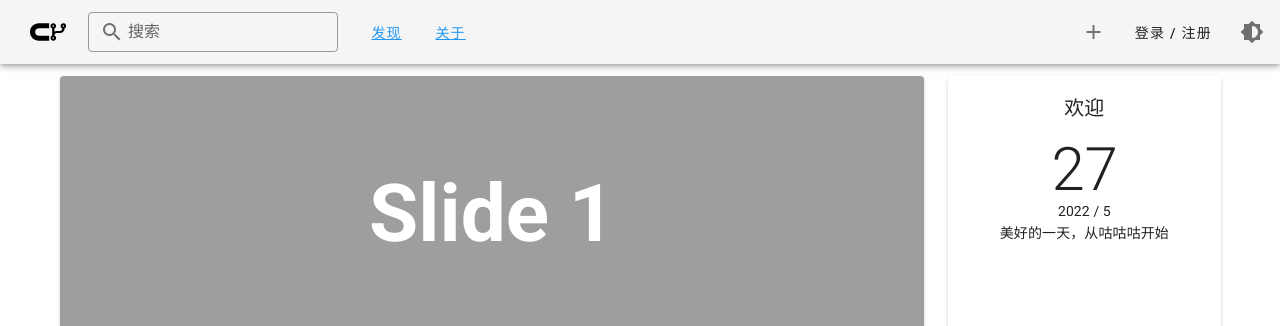
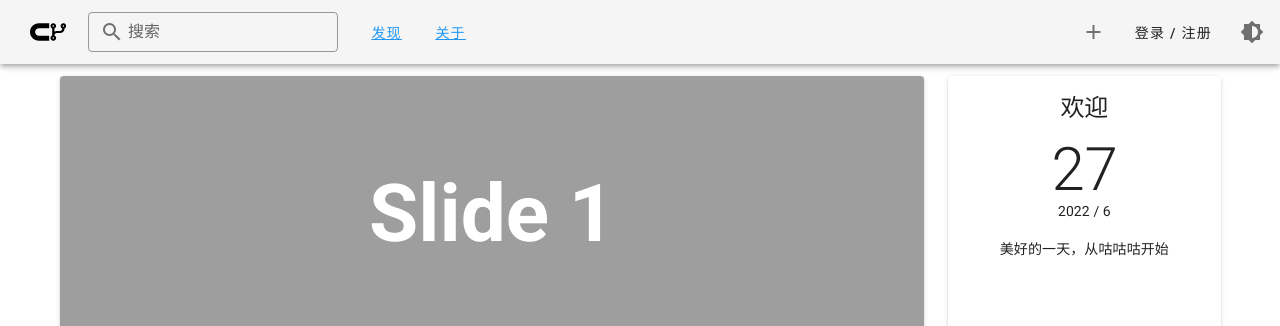
Before and after one commit to UniScratch/gitscratch-frontend, a Vue app: page / in a window 1280 px wide. Shown: the top 326 px of the page. Built offline with nearby package versions, Linux system fonts and the light colour scheme.

Commit message:
回滚被强制覆盖的commit(wrj对不起

```diff
--- a/src/components/SideBanner.vue
+++ b/src/components/SideBanner.vue
@@ -1,11 +1,11 @@
 <template>
     <v-card class="text-center" min-height="350">
-        <v-card-title style="display: block;">欢迎</v-card-title>
+        <v-card-title style="display: block;" class="text-h5">欢迎</v-card-title>
 
         <v-card-text class="text--primary" align="center">
             <div class="text-h2">{{ new Date().getDate() }}</div>
-            {{ new Date().getFullYear() }} / {{ new Date().getMonth() }}
-            <br />
+            <span>{{ new Date().getFullYear() }} / {{ new Date().getMonth() + 1 }}</span>
+            <div style="margin-bottom: 16px;"></div>
             美好的一天，从咕咕咕开始
         </v-card-text>
 
```
